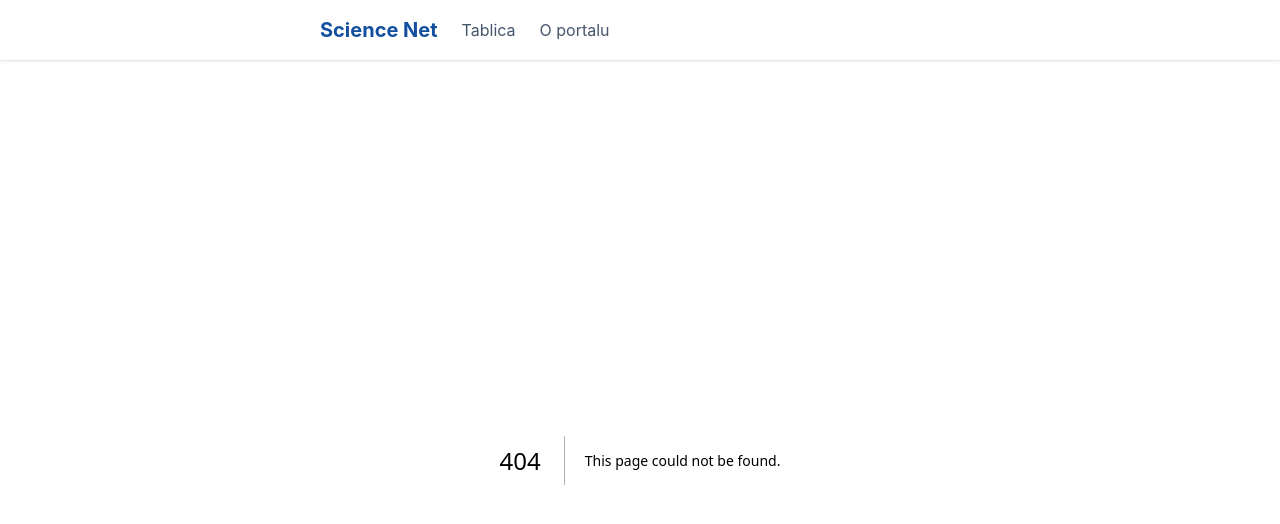
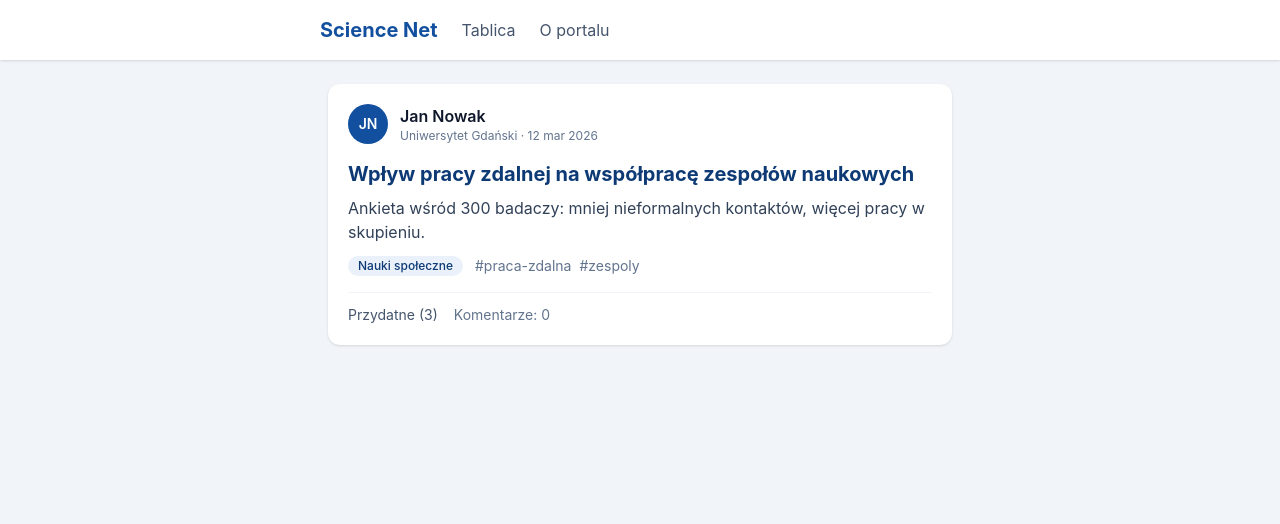
Before and after one commit to gsynlogia/science-net-next-fastapi, a Next.js app in the folder frontend/: page /articles/4 in a window 1280 px wide. Before the commit this address had no page. Shown: the top 524 px of the page. Built offline with nearby package versions, Linux system fonts and the light colour scheme.

Commit message:
Krok 14: Trasa dynamiczna — szczegóły artykułu pod adresem /articles/[id]

```diff
--- /dev/null
+++ b/frontend/src/app/articles/[id]/page.tsx
@@ -0,0 +1,20 @@
+import { notFound } from "next/navigation";
+import { ArticleDetail } from "@/components/ArticleDetail";
+
+interface ArticlePageProps {
+  params: Promise<{ id: string }>;
+}
+
+export default async function ArticlePage({ params }: ArticlePageProps) {
+  const { id } = await params;
+  const articleId = Number(id);
+  if (!Number.isInteger(articleId) || articleId < 1) {
+    notFound();
+  }
+
+  return (
+    <main className="mx-auto max-w-2xl p-6">
+      <ArticleDetail id={articleId} />
+    </main>
+  );
+}
--- a/frontend/src/components/ArticleCard.tsx
+++ b/frontend/src/components/ArticleCard.tsx
@@ -1,4 +1,5 @@
 import type { ReactNode } from "react";
+import Link from "next/link";
 import { Avatar } from "@/components/Avatar";
 import { FieldBadge } from "@/components/FieldBadge";
 import { TagList } from "@/components/TagList";
@@ -8,9 +9,10 @@ import { formatDate } from "@/lib/format";
 interface ArticleCardProps {
   article: Article;
   actions?: ReactNode;
+  detailed?: boolean;
 }
 
-export function ArticleCard({ article, actions }: ArticleCardProps) {
+export function ArticleCard({ article, actions, detailed = false }: ArticleCardProps) {
   return (
     <article className="rounded-xl bg-white p-5 shadow-sm">
       <header className="flex items-center gap-3">
@@ -22,12 +24,30 @@ export function ArticleCard({ article, actions }: ArticleCardProps) {
           </p>
         </div>
       </header>
-      <h2 className="mt-4 text-lg font-bold text-brand-700">{article.title}</h2>
+      {detailed ? (
+        <h1 className="mt-4 text-xl font-bold text-brand-700">{article.title}</h1>
+      ) : (
+        <h2 className="mt-4 text-lg font-bold text-brand-700">
+          <Link href={`/articles/${article.id}`} className="hover:underline">
+            {article.title}
+          </Link>
+        </h2>
+      )}
       <p className="mt-2 text-slate-700">{article.abstract}</p>
       <div className="mt-3 flex flex-wrap items-center gap-3">
         <FieldBadge field={article.field} />
         <TagList tags={article.tags} />
       </div>
+      {detailed && article.full_text_url && (
+        <a
+          href={article.full_text_url}
+          target="_blank"
+          rel="noopener noreferrer"
+          className="mt-3 inline-block text-sm font-medium text-brand-600 hover:underline"
+        >
+          Pełny tekst artykułu
+        </a>
+      )}
       <footer className="mt-4 flex items-center gap-4 border-t border-slate-100 pt-3 text-sm">
         {actions}
         <span className="text-slate-500">Komentarze: {article.comments_count}</span>
--- /dev/null
+++ b/frontend/src/components/ArticleDetail.tsx
@@ -0,0 +1,37 @@
+"use client";
+
+import { ArticleCard } from "@/components/ArticleCard";
+import { ReactionButton } from "@/components/ReactionButton";
+import { useArticle } from "@/lib/hooks/useArticle";
+
+interface ArticleDetailProps {
+  id: number;
+}
+
+export function ArticleDetail({ id }: ArticleDetailProps) {
+  const article = useArticle(id);
+
+  if (article.isPending) {
+    return <p className="text-slate-500">Ładowanie artykułu…</p>;
+  }
+  if (article.isError) {
+    return (
+      <p role="alert" className="text-accent-600">
+        {article.error.message}
+      </p>
+    );
+  }
+
+  return (
+    <ArticleCard
+      article={article.data}
+      detailed
+      actions={
+        <ReactionButton
+          initialActive={article.data.reacted_by_me}
+          initialCount={article.data.reactions_count}
+        />
+      }
+    />
+  );
+}
--- /dev/null
+++ b/frontend/src/lib/hooks/useArticle.ts
@@ -0,0 +1,10 @@
+import { useQuery } from "@tanstack/react-query";
+import { api } from "@/lib/api";
+import { queryKeys } from "@/lib/queryKeys";
+
+export function useArticle(id: number) {
+  return useQuery({
+    queryKey: queryKeys.article(id),
+    queryFn: () => api.getArticle(id),
+  });
+}
```
